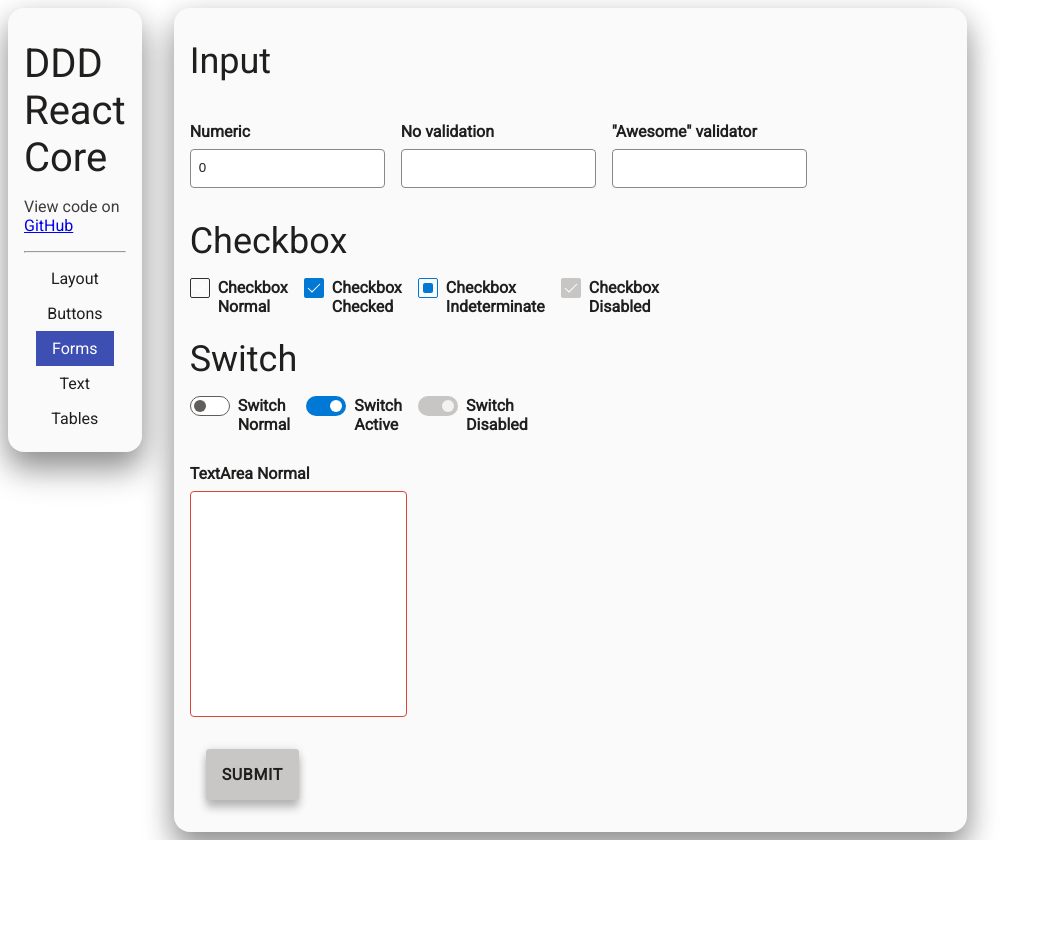
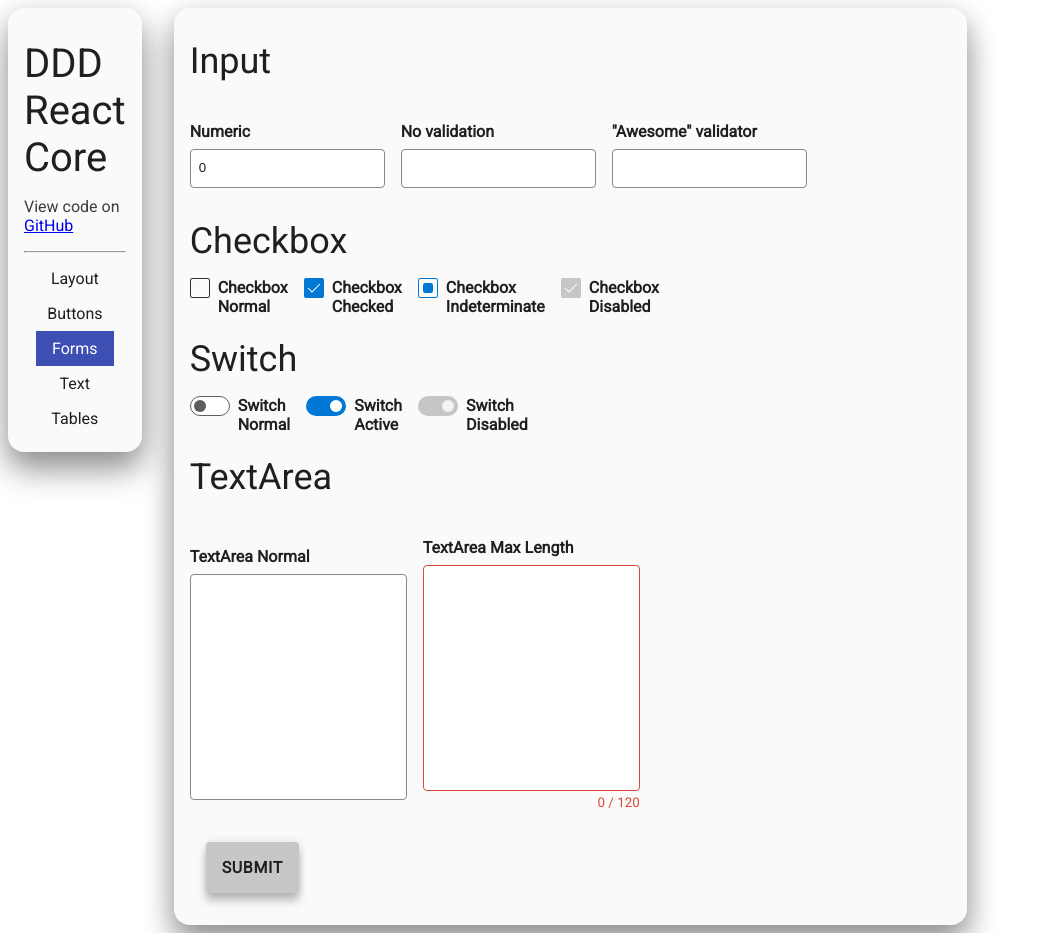
Before and after one commit to doddydigitaldesign/ddd-react-core, a React app: page / in a window 1280 px wide. Shown: the whole page, without its empty margins (0-1049 px from the left). Before the commit the page ends 840 px from the top, so only its background shows below. Built offline with nearby package versions, Linux system fonts and the light colour scheme.

Commit message:
Add TextArea validation and length indicator

```diff
--- a/components/TextArea/TextArea.module.css
+++ b/components/TextArea/TextArea.module.css
@@ -14,14 +14,6 @@
     color: var(--text-primary);
     min-width: 100%;
     padding: 1rem;
-}
-
-.textArea:valid {
-    border-color: var(--bg-success);
-}
-
-.textArea:invalid {
-    border-color: var(--bg-error);
 }
 
 .textArea:focus {
@@ -46,14 +38,30 @@
     width: 100%;
 }
 
-.wrapper > .checkMark {
-    width: 2rem;
-    height: 2rem;
-    position: relative;
-    top: -2rem;
-    z-index: 1;
+.validation:valid {
+    border-color: var(--bg-success);
 }
 
+.validation:invalid {
+    border-color: var(--bg-error);
+}
+
+.lengthIndicator {
+    font-size: smaller;
+    width: 100%;
+    text-align: end;
+    padding-top: 0.25rem;
+}
+
+.validation:invalid + .lengthIndicator {
+    color: var(--bg-error);
+}
+
+.validation:valid + .lengthIndicator {
+    color: var(--bg-success);
+}
+
+/* Reset browser defaults */
 textarea {
     -webkit-writing-mode: horizontal-tb !important;
     writing-mode: horizontal-tb;
--- a/components/TextArea/index.tsx
+++ b/components/TextArea/index.tsx
@@ -1,13 +1,14 @@
-import React, { TextareaHTMLAttributes } from "react";
+import React, { TextareaHTMLAttributes, useState } from "react";
 import classNames from "../../lib/utils/classNames";
 import styles from "./TextArea.module.css";
 
-interface TextAreaProps extends TextareaHTMLAttributes<HTMLTextAreaElement> {
+interface TextAreaProps
+    extends Omit<TextareaHTMLAttributes<HTMLTextAreaElement>, "value"> {
     label: string;
     id: string;
     rows?: number;
-    maxlength?: number;
-    minlength?: number;
+    value?: string;
+    hasValidation?: boolean;
 }
 
 export const TextArea: React.FC<TextAreaProps> = ({
@@ -15,20 +16,46 @@ export const TextArea: React.FC<TextAreaProps> = ({
     id,
     className,
     rows,
+    onChange,
+    value,
+    hasValidation,
     ...rest
 }) => {
+    const [internalValue, setInternalValue] = useState("");
     return (
-        <div className={classNames(styles.wrapper, className)}>
+        <div className={classNames(styles.wrapper)}>
             <label className={styles.label} htmlFor={id}>
                 {label}
             </label>
             <textarea
                 autoComplete={"off"}
-                className={styles.textArea}
+                className={classNames(
+                    styles.textArea,
+                    {
+                        [styles.validation]:
+                            hasValidation ||
+                            rest.required ||
+                            typeof rest.maxLength === "number" ||
+                            typeof rest.minLength === "number",
+                    },
+                    className,
+                )}
                 rows={rows ?? 8}
                 id={id}
+                value={value ?? internalValue}
+                onChange={(e) => {
+                    setInternalValue(e.target.value);
+                    if (onChange) {
+                        onChange(e);
+                    }
+                }}
                 {...rest}
             />
+            {(rest.maxLength ?? -1) >= 0 && (
+                <span className={classNames(styles.lengthIndicator)}>
+                    {(value ?? internalValue).length} / {rest.maxLength}
+                </span>
+            )}
         </div>
     );
 };
--- a/demo/src/components/FormDemo.tsx
+++ b/demo/src/components/FormDemo.tsx
@@ -25,6 +25,7 @@ enum FormDemoIds {
     SwitchActive = "SwitchActive",
     SwitchDisabled = "SwitchDisabled",
     TextAreaNormal = "TextAreaNormal",
+    TextAreaMaxLength = "TextAreaMaxLength",
 }
 
 const FormDemo: React.FC = () => {
@@ -40,6 +41,7 @@ const FormDemo: React.FC = () => {
         [FormDemoIds.SwitchActive]: true,
         [FormDemoIds.SwitchDisabled]: true,
         [FormDemoIds.TextAreaNormal]: "",
+        [FormDemoIds.TextAreaMaxLength]: "",
     });
 
     const [formValidity, setFormValidity] = useState<boolean>(false);
@@ -189,11 +191,23 @@ const FormDemo: React.FC = () => {
                         </Column>
                     </Row>
                     <Row rowIndex={7}>
-                        <Column span={7} colindex={1}>
+                        <Column start={1} end={12}>
+                            <Text variant={"h2"}>TextArea</Text>
+                        </Column>
+                    </Row>
+                    <Row rowIndex={8}>
+                        <Column span={5} colindex={1}>
                             <TextArea
                                 label={"TextArea Normal"}
                                 id={FormDemoIds.TextAreaNormal}
+                            />
+                        </Column>
+                        <Column span={5} colindex={2}>
+                            <TextArea
+                                label={"TextArea Max Length"}
+                                id={FormDemoIds.TextAreaMaxLength}
                                 minLength={5}
+                                maxLength={120}
                                 required
                             />
                         </Column>
```
